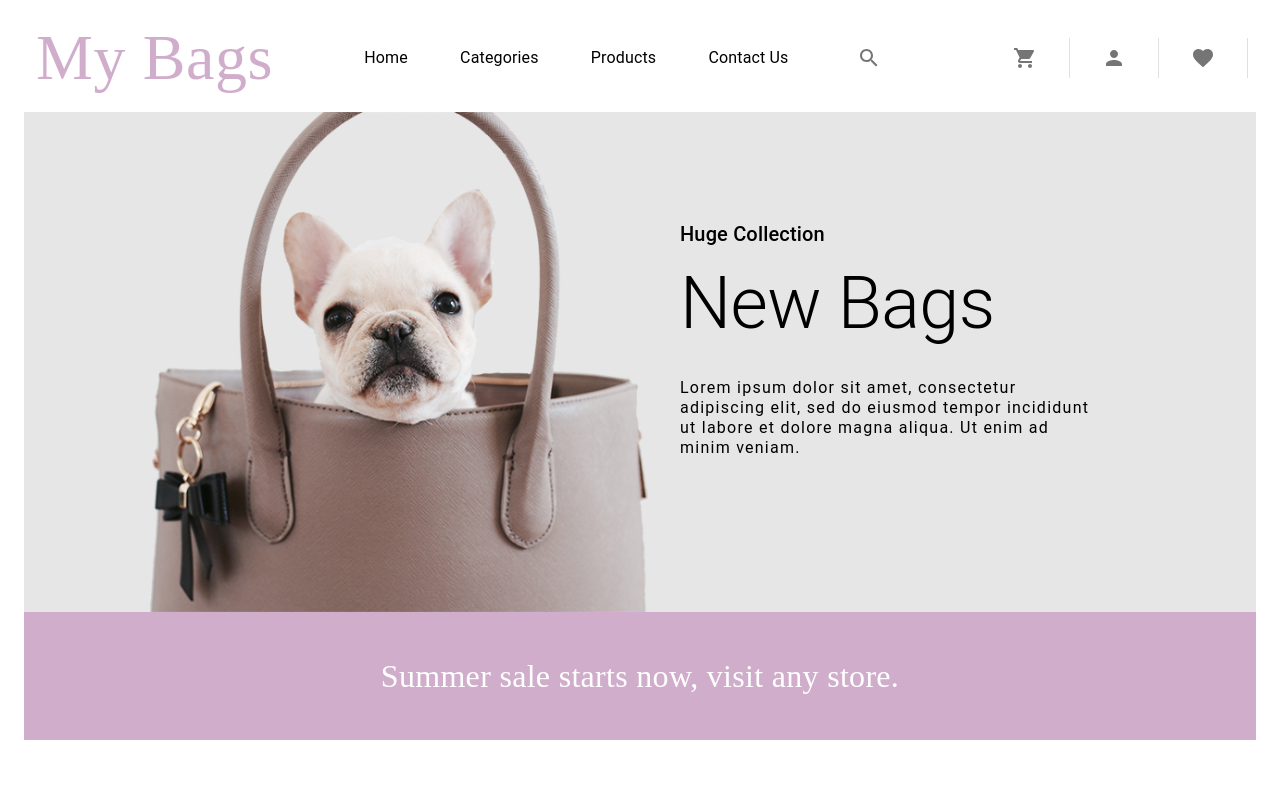
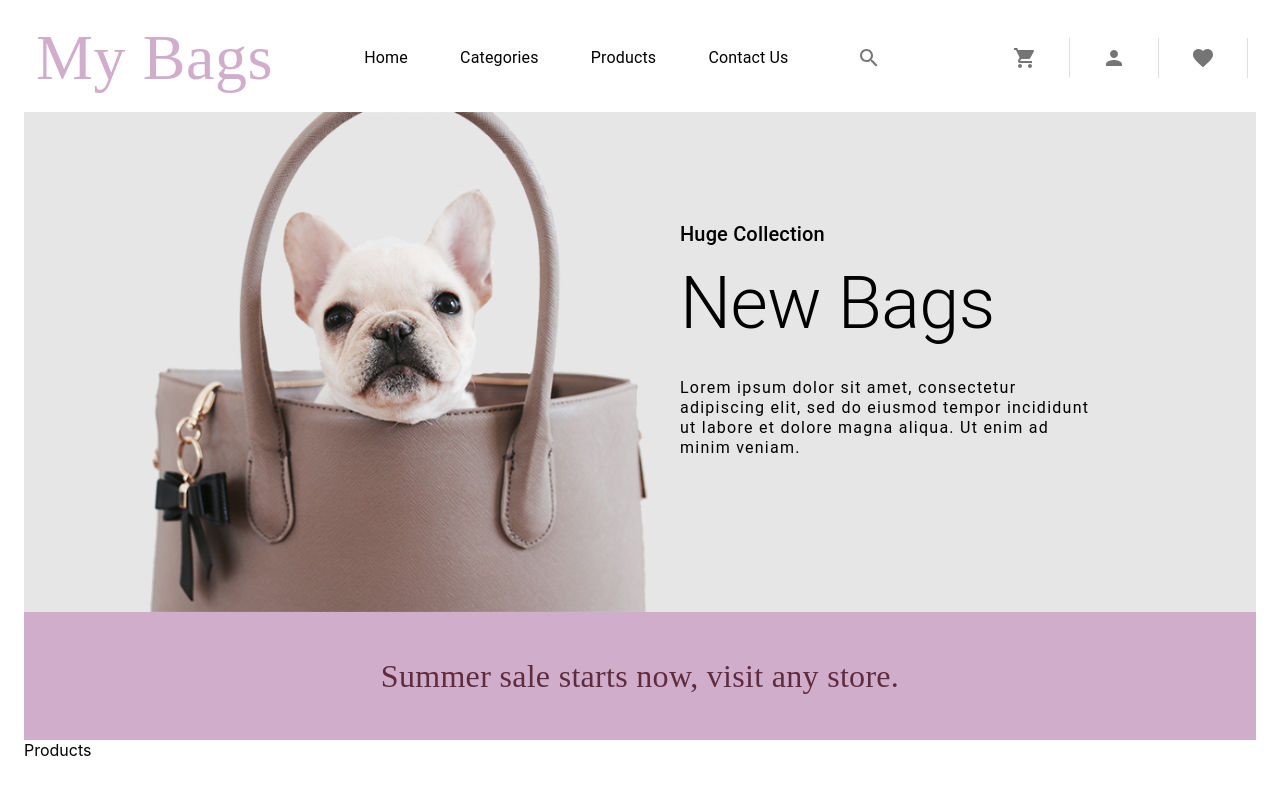
Before and after one commit to Michelle-Lefebvre/react-store-bags, a React (Create React App) app: page / in a window 1280 px wide. Shown: the top 794 px of the page. Built offline with nearby package versions, Linux system fonts and the light colour scheme; a web font is replaced by a local one.

Commit message:
initial Products & style changes

```diff
--- a/src/App.js
+++ b/src/App.js
@@ -7,6 +7,7 @@ import theme from "./styles/themeStyles";
 import AppBar from "./components/appbar/AppBar";
 import Banner from "./components/banner/Banner";
 import Promotions from "./components/promotions/Promotions";
+import Products from "./components/products/Products";
 
 function App() {
   useEffect(() => {
@@ -14,14 +15,16 @@ function App() {
   }, []);
   return (
     <ThemeProvider theme={theme}>
-      <Container maxWidth="xl">
+      <Container maxWidth="xl" style={{ marginBottom: "56px" }}>
         <AppBar />
         <Banner />
         <Promotions />
+        <Products />
         {/*
         title
-        Products
         footer
+        searchbox
+        appdrawer
       */}
       </Container>
     </ThemeProvider>
--- /dev/null
+++ b/src/components/products/Products.js
@@ -0,0 +1,5 @@
+import React from "react";
+
+export default function Products() {
+  return <div>Products</div>;
+}
--- a/src/components/promotions/Promotions.js
+++ b/src/components/promotions/Promotions.js
@@ -2,8 +2,8 @@ import {
   MessageText,
   PromotionsContainer,
 } from "../../styles/promotionsStyles";
-import { useState, useEffect } from "react";
-import { Box, Slide, Typography } from "@mui/material";
+import { useState, useEffect, useRef } from "react";
+import { Box, Slide } from "@mui/material";
 
 const messages = [
   "20% off on your first order!",
@@ -14,6 +14,8 @@ const messages = [
 export default function Promotions() {
   const [messageIndex, setMessageIndex] = useState(0);
   const [show, setShow] = useState(true);
+  //   if the text is visible outside of the container useRef() will stop it
+  const containerRef = useRef();
 
   useEffect(() => {
     setTimeout(() => {
@@ -35,8 +37,13 @@ export default function Promotions() {
   }, []);
 
   return (
-    <PromotionsContainer>
-      <Slide direction={show ? "left" : "right"} in={show}>
+    <PromotionsContainer ref={containerRef}>
+      <Slide
+        constinare={containerRef.current}
+        direction={show ? "left" : "right"}
+        in={show}
+        timeout={{ enter: 600, exit: 200 }}
+      >
         <Box display={"flex"} justifyContent="center" alignItems={"center"}>
           <MessageText>{messages[messageIndex]}</MessageText>
         </Box>
--- a/src/styles/promotionsStyles.js
+++ b/src/styles/promotionsStyles.js
@@ -15,7 +15,7 @@ export const PromotionsContainer = styled(Box)(({ theme }) => ({
 }));
 
 export const MessageText = styled(Typography)(({ theme }) => ({
-  color: Colors.white,
+  color: Colors.primary,
   fontFamily: '"Montez", "cursive"',
   textAlign: "center",
   fontSize: "2rem",
```
Also changed, not shown: 1 other file (tests, documents, lock files or other folders).
